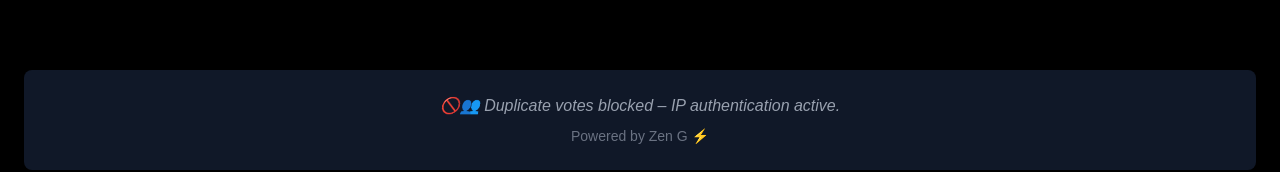
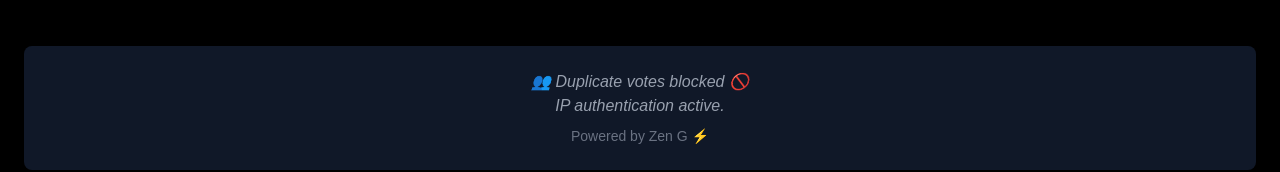
Before and after one commit to tarkeshwarraj/gen, a Next.js app: page / in a window 1280 px wide. Shown: the part 606-778 px from the top of the page. Built offline with nearby package versions, Linux system fonts and the light colour scheme; no server answers.

Commit message:
update icon

```diff
--- a/app/page.js
+++ b/app/page.js
@@ -163,7 +163,7 @@ export default function VotePage() {
       <footer className="mt-8 text-center py-6 bg-gray-900 rounded-lg space-y-2">
 
           <p className="text-gray-400 italic">
-            🚫👥 Duplicate votes blocked – IP authentication active.
+            👥 Duplicate votes blocked 🚫 <br/> IP authentication active.
           </p>
 
         <p className="text-sm text-gray-500">Powered by Zen G ⚡</p>
```
